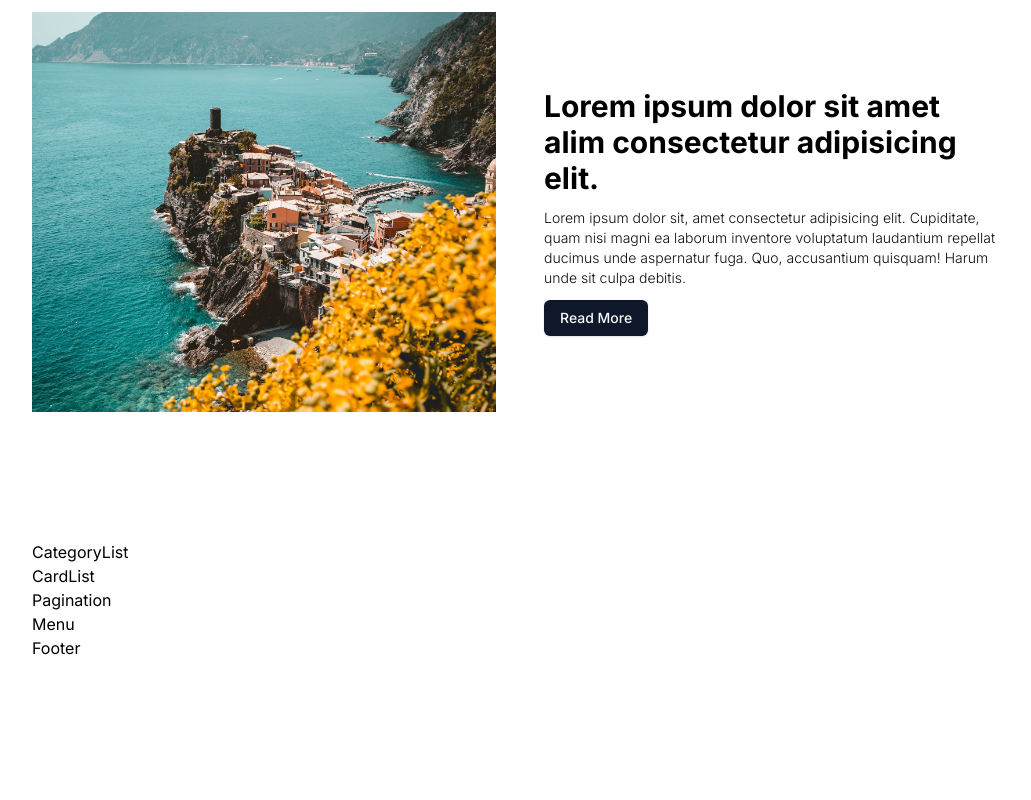
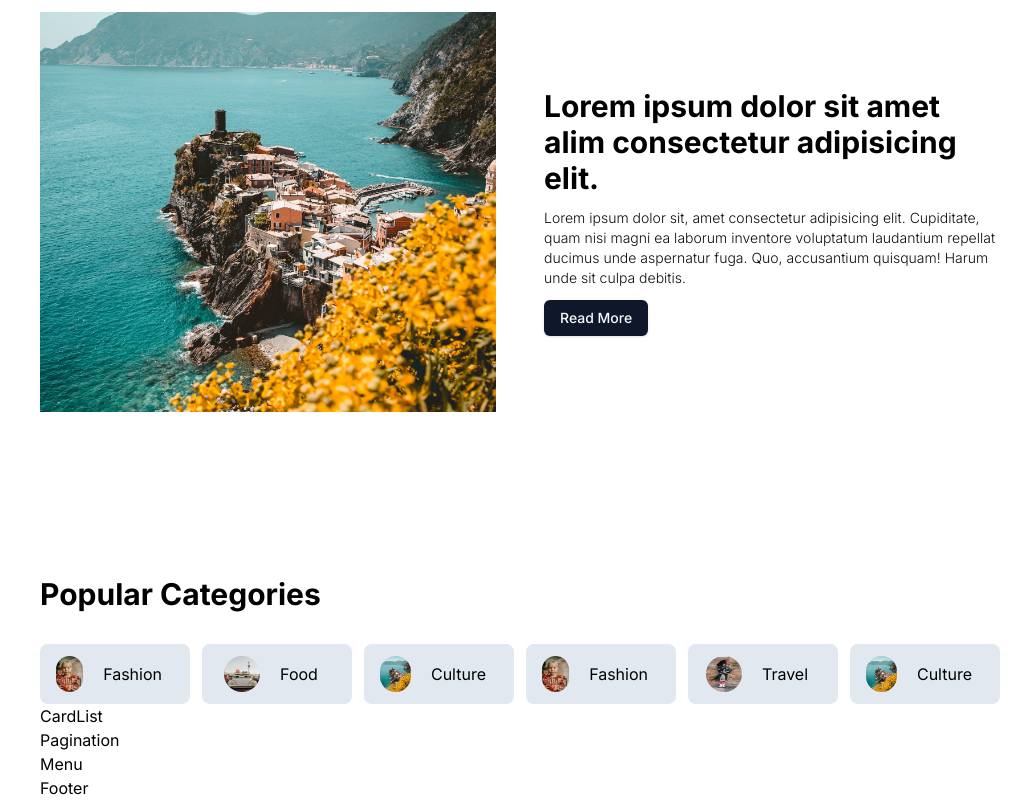
Before and after one commit to tharuAnish/Web-log, a Next.js app: page / in a window 1280 px wide. Shown: the part 365-1165 px from the top of the page, without its empty margins (120-1151 px from the left). Before the commit the page ends 1025 px from the top, so only its background shows below. Built offline with nearby package versions, Linux system fonts and the light colour scheme.

Commit message:
popular catagoreis created

```diff
--- a/src/app/layout.js
+++ b/src/app/layout.js
@@ -21,7 +21,7 @@ export default function RootLayout({ children }) {
           enableSystem
           disableTransitionOnChange
         >
-          <div className="wrapper px-2 sm:px-4 lg:px-6 min-h-screen">
+          <div className="wrapper px-6 sm:px-8  min-h-screen">
             <Navbar />
             {children}
             <Footer />
--- a/src/components/categoryList/CategoryList.jsx
+++ b/src/components/categoryList/CategoryList.jsx
@@ -1,5 +1,123 @@
-import React from "react"
+import Link from "next/link"
+import Image from "next/image"
 
-export default function CategoryList() {
-  return <div>CategoryList</div>
+// const getData = async () => {
+//   const res = await fetch("http://localhost:3000/api/categories", {
+//     cache: "no-store",
+//   });
+
+//   if (!res.ok) {
+//     throw new Error("Failed");
+//   }
+
+//   return res.json();
+// };
+
+const CategoryList = async () => {
+  // const data = await getData()
+  return (
+    <div className="">
+      <h1 className="mt-9 mb-8 text-3xl font-bold">Popular Categories</h1>
+      <div className=" grid  mx-auto sm:w-auto grid-cols-1 sm:grid-cols-2  lg:grid-cols-3 xl:grid-cols-6 gap-3">
+        {/* {data?.map((item) => (
+          <Link
+            href="/blog?cat=style"
+            className={`flex items-center gap-2 capitalize w-1/6 h-20 justify-center rounded-lg ${styles[item.slug]}`}
+            key={item._id}
+          >
+            {item.img && (
+              <Image
+                src={item.img}
+                alt=""
+                width={32}
+                height={32}
+                className="rounded-full"
+              />
+            )}
+            {item.title}
+          </Link>
+        ))} */}
+        <Link
+          href="/blog?cat=style"
+          className={`flex items-center flex-1 gap-5 py-3 pl-4 pr-7  bg-slate-200 capitalize   justify-center rounded-lg `}
+        >
+          <Image
+            src="/fashion.png"
+            alt=""
+            width={32}
+            height={32}
+            className="rounded-full h-9 w-9"
+          />
+          fashion
+        </Link>
+        <Link
+          href="/blog?cat=style"
+          className={`flex items-center flex-1 gap-5 py-3 pl-4 pr-7  bg-slate-200 capitalize   justify-center rounded-lg `}
+        >
+          <Image
+            src="/food.png"
+            alt=""
+            width={32}
+            height={32}
+            className="rounded-full h-9 w-9"
+          />
+          food
+        </Link>
+        <Link
+          href="/blog?cat=style"
+          className={`flex items-center flex-1 gap-5 py-3 pl-4 pr-7  bg-slate-200 capitalize   justify-center rounded-lg `}
+        >
+          <Image
+            src="/culture.png"
+            alt=""
+            width={32}
+            height={32}
+            className="rounded-full h-9 w-9"
+          />
+          culture
+        </Link>
+        <Link
+          href="/blog?cat=style"
+          className={`flex items-center flex-1 gap-5 py-3 pl-4 pr-7  bg-slate-200 capitalize   justify-center rounded-lg `}
+        >
+          <Image
+            src="/fashion.png"
+            alt=""
+            width={32}
+            height={32}
+            className="rounded-full h-9 w-9"
+          />
+          fashion
+        </Link>
+        <Link
+          href="/blog?cat=style"
+          className={`flex items-center flex-1 gap-5 py-3 pl-4 pr-7  bg-slate-200 capitalize   justify-center rounded-lg `}
+        >
+          <Image
+            src="/travel.png"
+            alt=""
+            width={32}
+            height={32}
+            className="rounded-full h-9 w-9"
+          />
+          travel
+        </Link>
+        <Link
+          href="/blog?cat=style"
+          className={`flex items-center flex-1 gap-5 py-3 pl-4 pr-7  bg-slate-200 capitalize   justify-center rounded-lg `}
+        >
+          <Image
+            src="/culture.png"
+            alt=""
+            width={32}
+            height={32}
+            className="rounded-full h-9 w-9"
+          />
+          culture
+        </Link>
+      </div>
+    </div>
+  )
 }
+
+export default CategoryList
```
